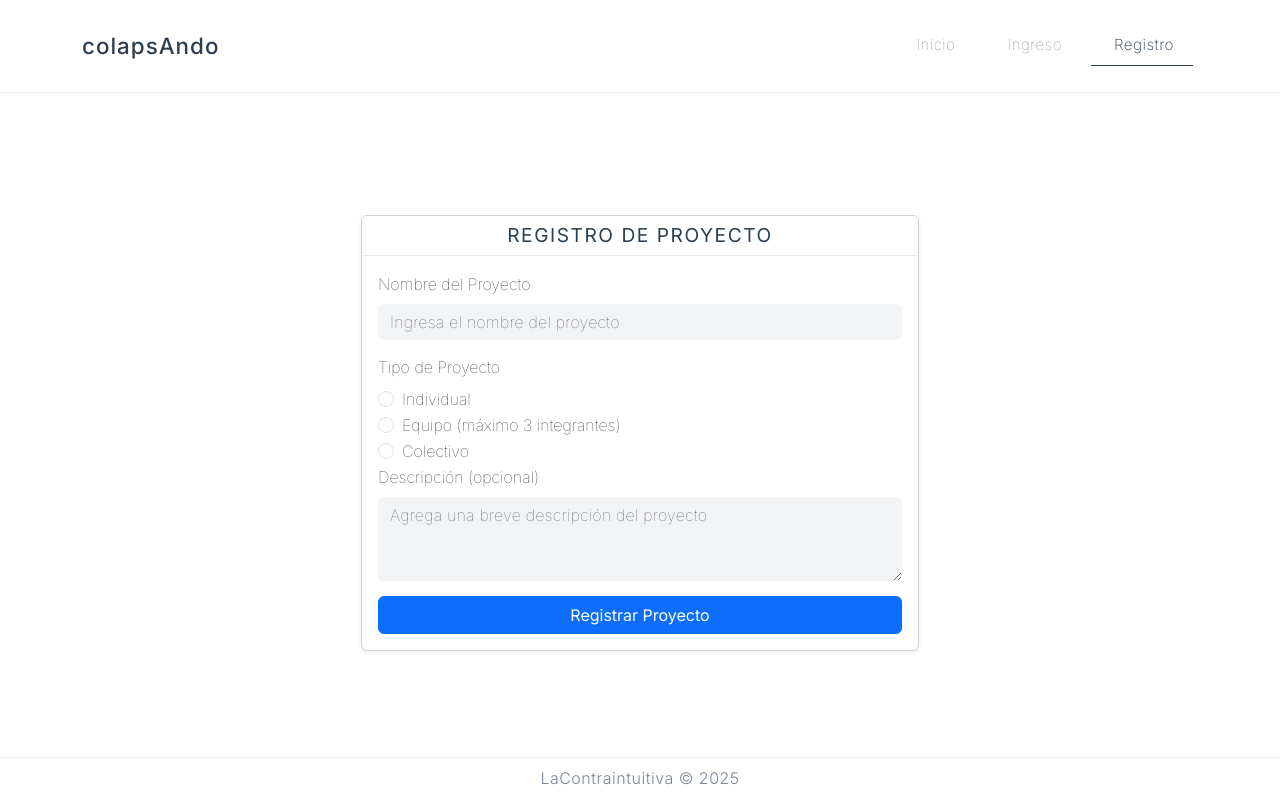
After one commit to lacontraintuitiva/colapsAndo, a Flask app: page /project/register in a window 1280 px wide. The commit adds this page. Run offline with Flask 3, Linux system fonts and the light colour scheme.

Commit message:
Corrige detalles en móviles y crea formulario de proyecto

```diff
--- a/app/admin.py
+++ b/app/admin.py
@@ -52,3 +52,28 @@ def delete_user(user_id):
     conn.commit()
     conn.close()
     return redirect(url_for('admin.admin_panel'))
+
+
+@admin_bp.route('/project/register', methods=['GET', 'POST'])
+def register_project():
+    if request.method == 'POST':
+        project_name = request.form['project_name']
+        # Valores: "Individual", "Equipo", "Colectivo"
+        project_type = request.form['project_type']
+        description = request.form.get('description', '')
+
+        # Aquí deberás almacenar el proyecto en la base de datos.
+        # Ejemplo con SQLite:
+        conn = sqlite3.connect('database.db')
+        c = conn.cursor()
+        # Asegúrate de tener una tabla projects (o el nombre que prefieras) creada previamente.
+        c.execute("""
+            INSERT INTO projects (user_id, project_name, project_type, description)
+            VALUES (?, ?, ?, ?)
+        """, (session.get('user_id'), project_name, project_type, description))
+        conn.commit()
+        conn.close()
+
+        flash('Proyecto registrado exitosamente.', 'success')
+        return redirect(url_for('admin.admin_panel'))
+    return render_template('project_form.html')
--- a/run.py
+++ b/run.py
@@ -12,9 +12,9 @@ app.config.from_object(Config)
 app.config['MAIL_SERVER'] = 'smtp.gmail.com'
 app.config['MAIL_PORT'] = 587
 app.config['MAIL_USE_TLS'] = True
-app.config['MAIL_USERNAME'] = 'walterrojasmx@gmail.com'
-app.config['MAIL_PASSWORD'] = 'oyrx iciw oyus kpid'
-app.config['MAIL_DEFAULT_SENDER'] = 'walterrojasmx@gmail.com'
+app.config['MAIL_USERNAME'] = 'lacontraintuitiva@gmail.com'
+app.config['MAIL_PASSWORD'] = 'mvau hqui vphh pnki'
+app.config['MAIL_DEFAULT_SENDER'] = 'lacontraintuitiva@gmail.com'
 
 mail = Mail(app)
 
--- a/static/styles.css
+++ b/static/styles.css
@@ -38,6 +38,7 @@ html, body {
     padding: 0.5rem 1.2rem !important;
     margin: 0 0.3rem;
     transition: all 0.3s ease;
+    overflow: visible; /* Permite que el ::after se muestre */
 }
 
 .clean-navbar .nav-link:hover {
--- a/templates/base.html
+++ b/templates/base.html
@@ -43,12 +43,12 @@
                     <!-- Usuario no logueado -->
                     <a class="nav-link {{ 'active' if request.endpoint == 'auth.login' else '' }}"
                        href="{{ url_for('auth.login') }}">
-                        <i class="fas fa-sign-in-alt me-1" style="font-size: 0.8rem;"></i>Ingresar
+                        <i class="fas fa-sign-in-alt me-1" style="font-size: 0.8rem;"></i>Ingreso
                     </a>
 
-                    <a class="nav-link {{ 'active' if request.endpoint == 'register.register' else '' }}"
+                    <a class="nav-link {{ 'active' if 'register' in request.endpoint else '' }}"
                        href="{{ url_for('register.register') }}">
-                        <i class="fas fa-user-plus me-1" style="font-size: 0.8rem;"></i>Registrarse
+                        <i class="fas fa-user-plus me-1" style="font-size: 0.8rem;"></i>Registro
                     </a>
                 {% endif %}
             </div>
--- a/templates/index.html
+++ b/templates/index.html
@@ -2,7 +2,7 @@
 
 {% block content %}
 <!-- Usa este bloque para el contenedor principal de cada página -->
-<div class="container-fluid d-flex justify-content-center align-items-center" style="height: calc(100vh - 2.2em);">
+<div class="container-fluid d-flex justify-content-center align-items-center" style="height: calc(100vh - 200px);">
     <div class="row w-100 justify-content-center">
         <div class="col-11 col-sm-8 col-md-6 col-lg-4">
             <div class="card shadow-sm card-index">
--- /dev/null
+++ b/templates/project_form.html
@@ -0,0 +1,48 @@
+{% extends "base.html" %}
+{% block content %}
+<div class="container d-flex justify-content-center align-items-center" style="min-height: calc(100vh - 120px);">
+  <div class="col-12 col-sm-10 col-md-8 col-lg-6">
+    <div class="card shadow-sm">
+      <div class="card-header text-center" style="background-color: #ffffff; border-bottom: 1px solid #e9ecef;">
+        <h4 style="font-size: 1.2rem; margin: 0;">Registro de Proyecto</h4>
+      </div>
+      <div class="card-body">
+        <form method="POST">
+          <div class="mb-3">
+            <label for="project_name" class="form-label">Nombre del Proyecto</label>
+            <input type="text" class="form-control" id="project_name" name="project_name" required placeholder="Ingresa el nombre del proyecto">
+          </div>
+          <div class="mb-3">
+            <label class="form-label">Tipo de Proyecto</label>
+            <div class="d-flex flex-column">
+              <div class="form-check">
+                <input class="form-check-input" type="radio" name="project_type" id="individual" value="Individual" required>
+                <label class="form-check-label" for="individual">
+                  Individual
+                </label>
+              </div>
+              <div class="form-check">
+                <input class="form-check-input" type="radio" name="project_type" id="equipo" value="Equipo">
+                <label class="form-check-label" for="equipo">
+                  Equipo (máximo 3 integrantes)
+                </label>
+              </div>
+              <div class="form-check">
+                <input class="form-check-input" type="radio" name="project_type" id="colectivo" value="Colectivo">
+                <label class="form-check-label" for="colectivo">
+                  Colectivo
+                </label>
+              </div>
+            </div>
+          </div>
+          <div class="mb-3">
+            <label for="description" class="form-label">Descripción (opcional)</label>
+            <textarea class="form-control" id="description" name="description" rows="3" placeholder="Agrega una breve descripción del proyecto"></textarea>
+          </div>
+          <button type="submit" class="btn btn-primary w-100">Registrar Proyecto</button>
+        </form>
+      </div>
+    </div>
+  </div>
+</div>
+{% endblock %}
```
Also changed, not shown: other parts of static/styles.css (+52 -0 lines), app/auth.py (+35 -4 lines), templates/activation_info.html (added, +15 -0 lines), templates/register.html (+13 -0 lines), templates/update_email.html (added, +25 -0 lines), database.db.
